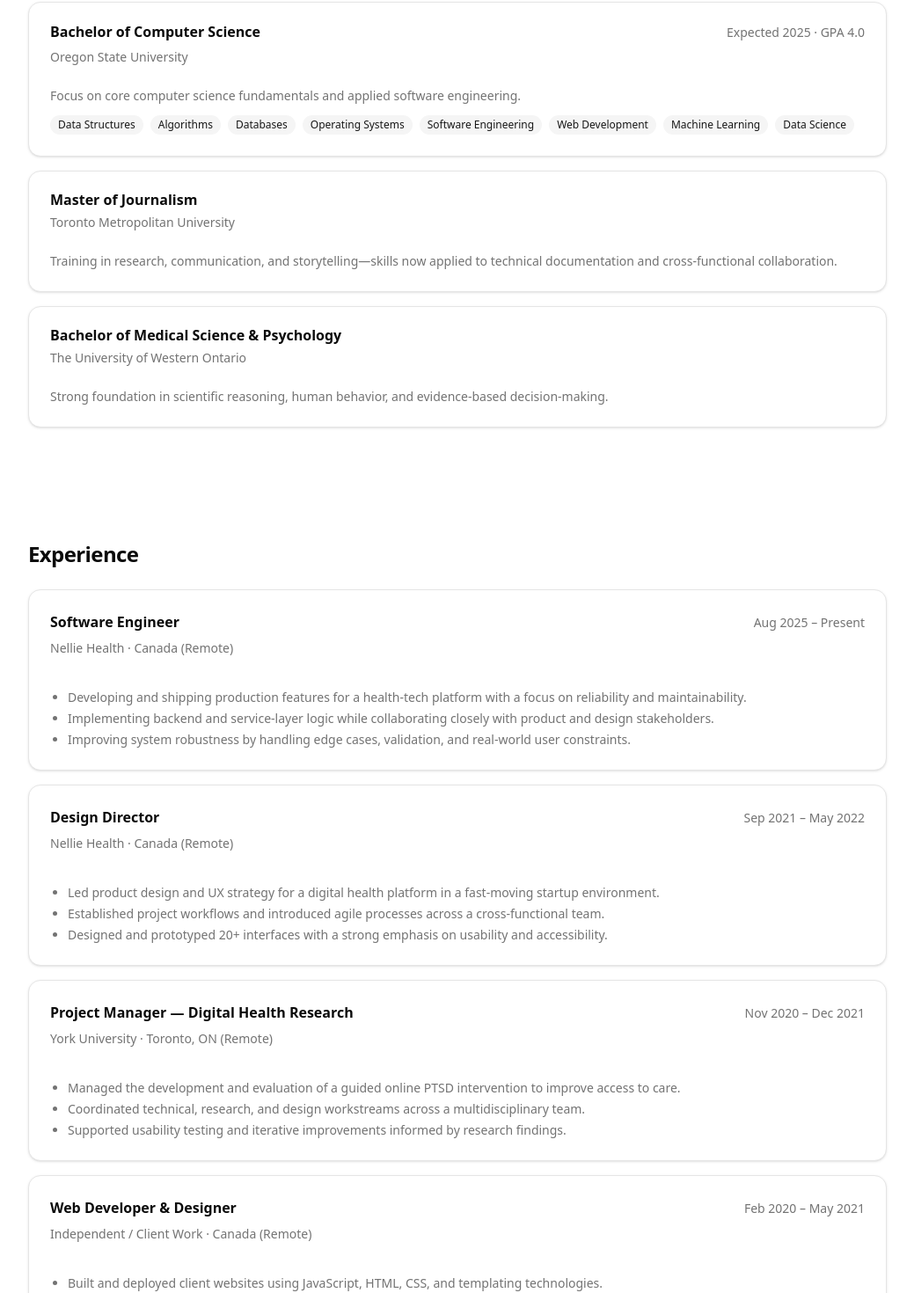
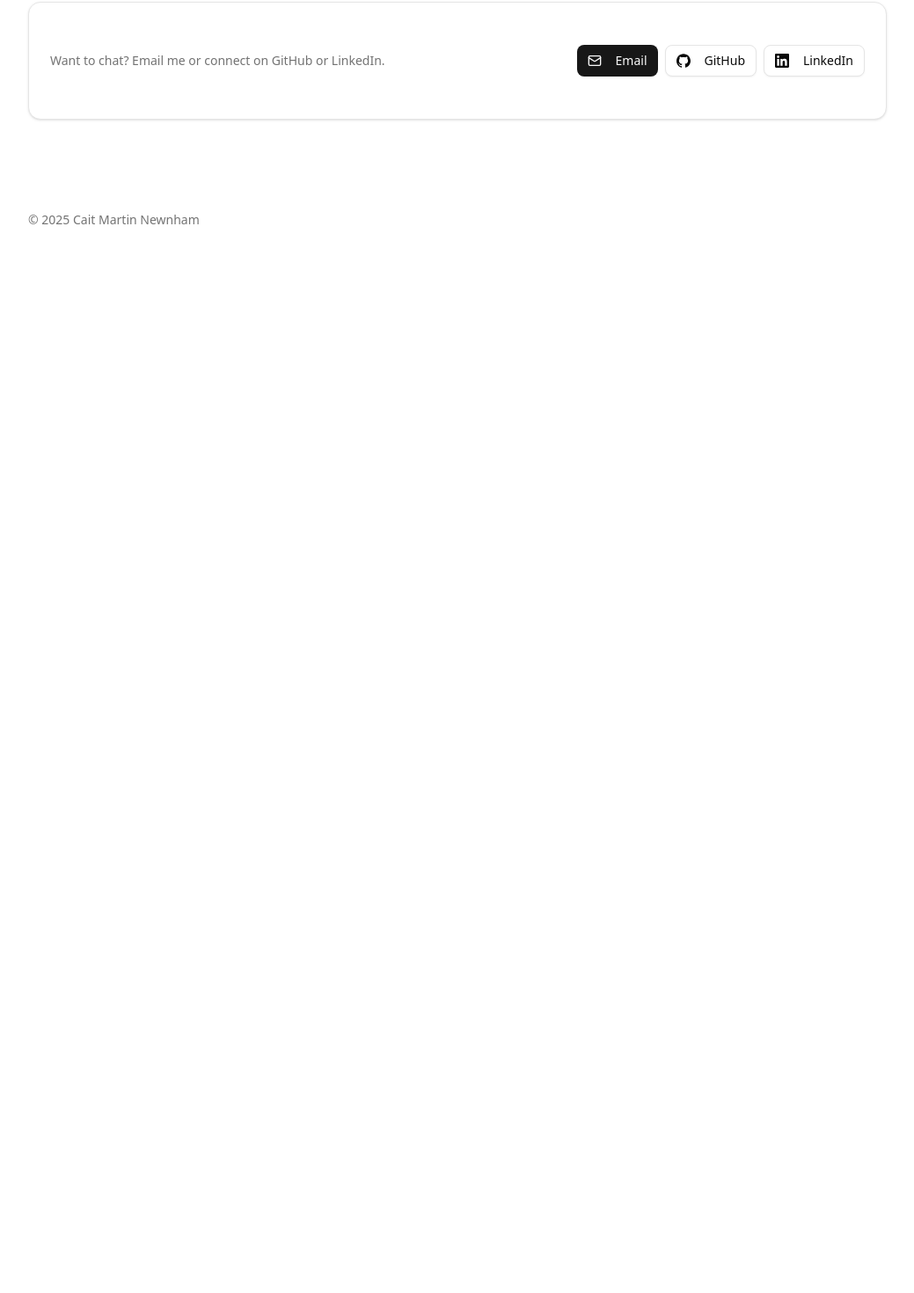
Before and after one commit to helloiamcait/portfolio, a Next.js app: page / in a window 1280 px wide. Shown: the part 2420-3890 px from the top of the page at 88% size, without its empty margins (120-1159 px from the left). After the commit the page ends 2720 px from the top, so only its background shows below. Built offline with nearby package versions, Linux system fonts and the light colour scheme.

Commit message:
update: remove experience and education sections

```diff
--- a/src/app/page.tsx
+++ b/src/app/page.tsx
@@ -2,8 +2,6 @@
 import HeroSection from "@/components/sections/hero";
 import AboutSection from "@/components/sections/about";
 import ProjectsSection from "@/components/sections/projects";
-import EducationSection from "@/components/sections/education";
-import ExperienceSection from "@/components/sections/experience";
 import SkillsSection from "@/components/sections/skills";
 import ContactSection from "@/components/sections/contact";
 
@@ -16,8 +14,6 @@
         <AboutSection />
         <ProjectsSection />
         <SkillsSection />
-        <EducationSection />
-        <ExperienceSection />
         <ContactSection />
         <footer className="py-10 text-sm text-muted-foreground">
           © {new Date().getFullYear()} Cait Martin Newnham
--- a/src/components/sections/education.tsx
+++ /dev/null
@@ -1,74 +0,0 @@
-import { Card, CardContent, CardHeader, CardTitle } from "@/components/ui/card";
-import { Badge } from "@/components/ui/badge";
-
-export default function EducationSection() {
-  return (
-    <section id="education" className="scroll-mt-20 py-16">
-      <h2 className="text-2xl font-semibold tracking-tight">Education</h2>
-
-      <div className="mt-6 space-y-4">
-        {/* Computer Science */}
-        <Card>
-          <CardHeader>
-            <div className="flex flex-wrap items-baseline justify-between gap-2">
-              <CardTitle>Bachelor of Computer Science</CardTitle>
-              <span className="text-sm text-muted-foreground">
-                Expected 2025 · GPA 4.0
-              </span>
-            </div>
-            <p className="text-sm text-muted-foreground">
-              Oregon State University
-            </p>
-          </CardHeader>
-          <CardContent className="space-y-3">
-            <p className="text-sm text-muted-foreground">
-              Focus on core computer science fundamentals and applied software
-              engineering.
-            </p>
-
-            <div className="flex flex-wrap gap-2">
-              <Badge variant="secondary">Data Structures</Badge>
-              <Badge variant="secondary">Algorithms</Badge>
-              <Badge variant="secondary">Databases</Badge>
-              <Badge variant="secondary">Operating Systems</Badge>
-              <Badge variant="secondary">Software Engineering</Badge>
-              <Badge variant="secondary">Web Development</Badge>
-              <Badge variant="secondary">Machine Learning</Badge>
-              <Badge variant="secondary">Data Science</Badge>
-            </div>
-          </CardContent>
-        </Card>
-
-        {/* Journalism */}
-        <Card>
-          <CardHeader>
-            <div className="flex flex-wrap items-baseline justify-between gap-2">
-              <CardTitle>Master of Journalism</CardTitle>
-            </div>
-            <p className="text-sm text-muted-foreground">
-              Toronto Metropolitan University
-            </p>
-          </CardHeader>
-          <CardContent className="text-sm text-muted-foreground">
-            Training in research, communication, and storytelling—skills now
-            applied to technical documentation and cross-functional collaboration.
-          </CardContent>
-        </Card>
-
-        {/* Medical Science / Psychology */}
-        <Card>
-          <CardHeader>
-            <CardTitle>Bachelor of Medical Science & Psychology</CardTitle>
-            <p className="text-sm text-muted-foreground">
-              The University of Western Ontario
-            </p>
-          </CardHeader>
-          <CardContent className="text-sm text-muted-foreground">
-            Strong foundation in scientific reasoning, human behavior, and
-            evidence-based decision-making.
-          </CardContent>
-        </Card>
-      </div>
-    </section>
-  );
-}
--- a/src/components/sections/experience.tsx
+++ /dev/null
@@ -1,41 +0,0 @@
-import { Card, CardContent, CardHeader, CardTitle } from "@/components/ui/card";
-import { experiences } from "@/data/experiences";
-
-export default function ExperienceSection() {
-  return (
-    <section id="experience" className="scroll-mt-20 py-16">
-      <h2 className="text-2xl font-semibold tracking-tight">Experience</h2>
-
-      <div className="mt-6 space-y-4">
-        {experiences.map((exp) => (
-          <Card key={`${exp.company}-${exp.title}`}>
-            <CardHeader className="pb-3">
-              <div className="flex flex-wrap items-baseline justify-between gap-2">
-                <CardTitle className="text-base">
-                  {exp.title}
-                </CardTitle>
-
-                <span className="text-sm text-muted-foreground">
-                  {exp.start} – {exp.end}
-                </span>
-              </div>
-
-              <p className="text-sm text-muted-foreground">
-                {exp.company}
-                {exp.location ? ` · ${exp.location}` : ""}
-              </p>
-            </CardHeader>
-
-            <CardContent>
-              <ul className="list-disc space-y-1 pl-5 text-sm text-muted-foreground">
-                {exp.bullets.map((bullet: string) => (
-                  <li key={bullet}>{bullet}</li>
-                ))}
-              </ul>
-            </CardContent>
-          </Card>
-        ))}
-      </div>
-    </section>
-  );
-}
--- a/src/data/experiences.ts
+++ /dev/null
@@ -1,59 +0,0 @@
-export type ExperienceItem = {
-  company: string;
-  title: string;
-  location?: string;
-  start: string;
-  end: string;
-  bullets: string[];
-};
-
-export const experiences: ExperienceItem[] = [
-  {
-    company: "Nellie Health",
-    title: "Software Engineer",
-    location: "Canada (Remote)",
-    start: "Aug 2025",
-    end: "Present",
-    bullets: [
-      "Developing and shipping production features for a health-tech platform with a focus on reliability and maintainability.",
-      "Implementing backend and service-layer logic while collaborating closely with product and design stakeholders.",
-      "Improving system robustness by handling edge cases, validation, and real-world user constraints.",
-    ],
-  },
-  {
-    company: "Nellie Health",
-    title: "Design Director",
-    location: "Canada (Remote)",
-    start: "Sep 2021",
-    end: "May 2022",
-    bullets: [
-      "Led product design and UX strategy for a digital health platform in a fast-moving startup environment.",
-      "Established project workflows and introduced agile processes across a cross-functional team.",
-      "Designed and prototyped 20+ interfaces with a strong emphasis on usability and accessibility.",
-    ],
-  },
-  {
-    company: "York University",
-    title: "Project Manager — Digital Health Research",
-    location: "Toronto, ON (Remote)",
-    start: "Nov 2020",
-    end: "Dec 2021",
-    bullets: [
-      "Managed the development and evaluation of a guided online PTSD intervention to improve access to care.",
-      "Coordinated technical, research, and design workstreams across a multidisciplinary team.",
-      "Supported usability testing and iterative improvements informed by research findings.",
-    ],
-  },
-  {
-    company: "Independent / Client Work",
-    title: "Web Developer & Designer",
-    location: "Canada (Remote)",
-    start: "Feb 2020",
-    end: "May 2021",
-    bullets: [
-      "Built and deployed client websites using JavaScript, HTML, CSS, and templating technologies.",
-      "Created reusable design systems and high-fidelity prototypes to speed development and ensure consistency.",
-      "Delivered accessible, responsive experiences tailored to clinical and small-business needs.",
-    ],
-  },
-];
```
